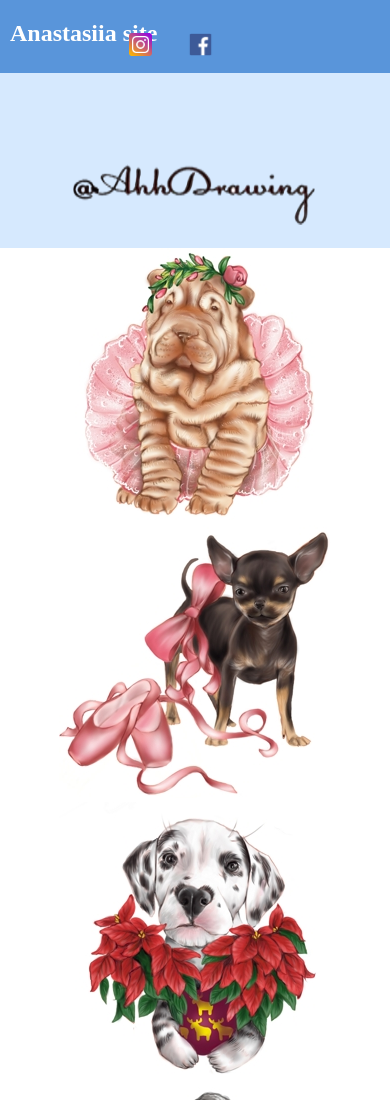
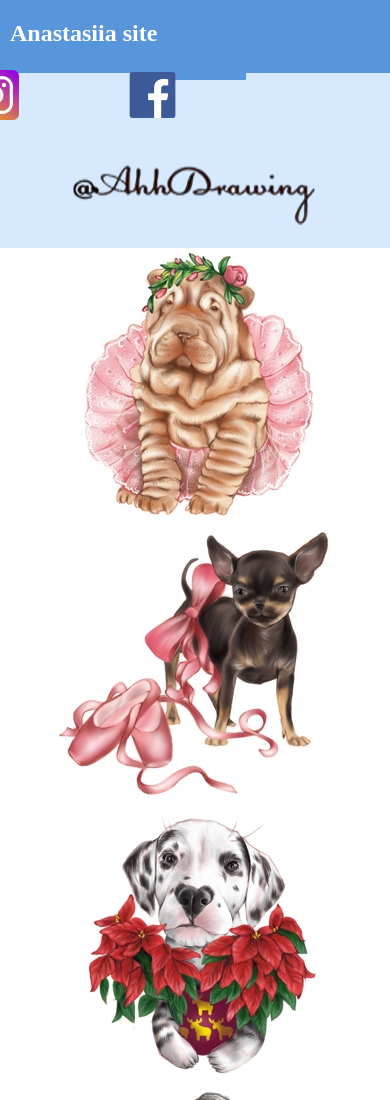
Before and after one commit to solncemoreoblaka/solncemoreoblaka.github.io, a plain HTML site: page index.html in a window 390 px wide. Shown: the top 1100 px of the page. Drawn offline with Linux system fonts and the light colour scheme.

Commit message:
Update styles.css

```diff
--- a/styles.css
+++ b/styles.css
@@ -78,16 +78,16 @@ body {
   width: 15vw;
   display: flex;
   justify-content: right;
-  margin: 0px;
+  margin: 10px;
 }
 
 .container img {
     float: right;
 	padding: 0px;
-	margin: 23px;
-	height: 23px;
-	margin-right: 10px;
+	margin: 50px;
+	height: 50px;
 }
+
 .left-container{
     float: left;
 	padding: 0px;
```
